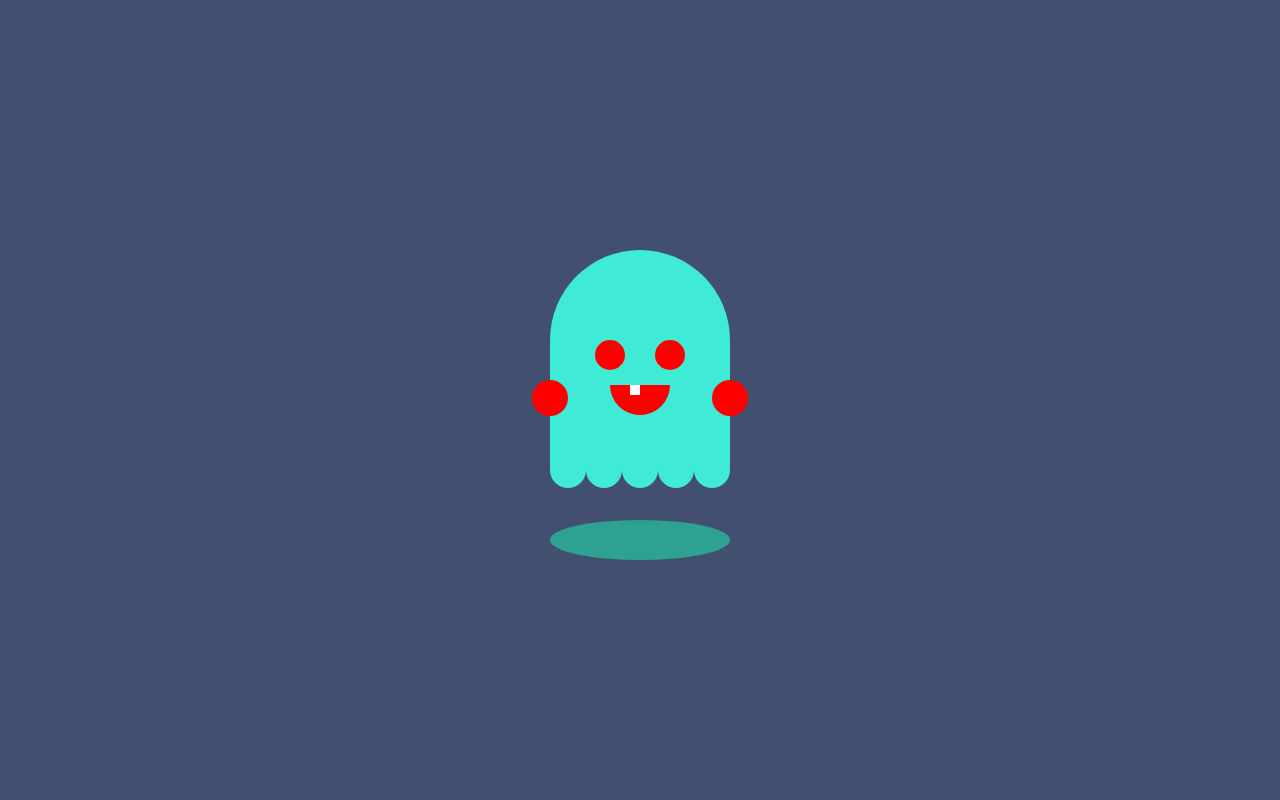
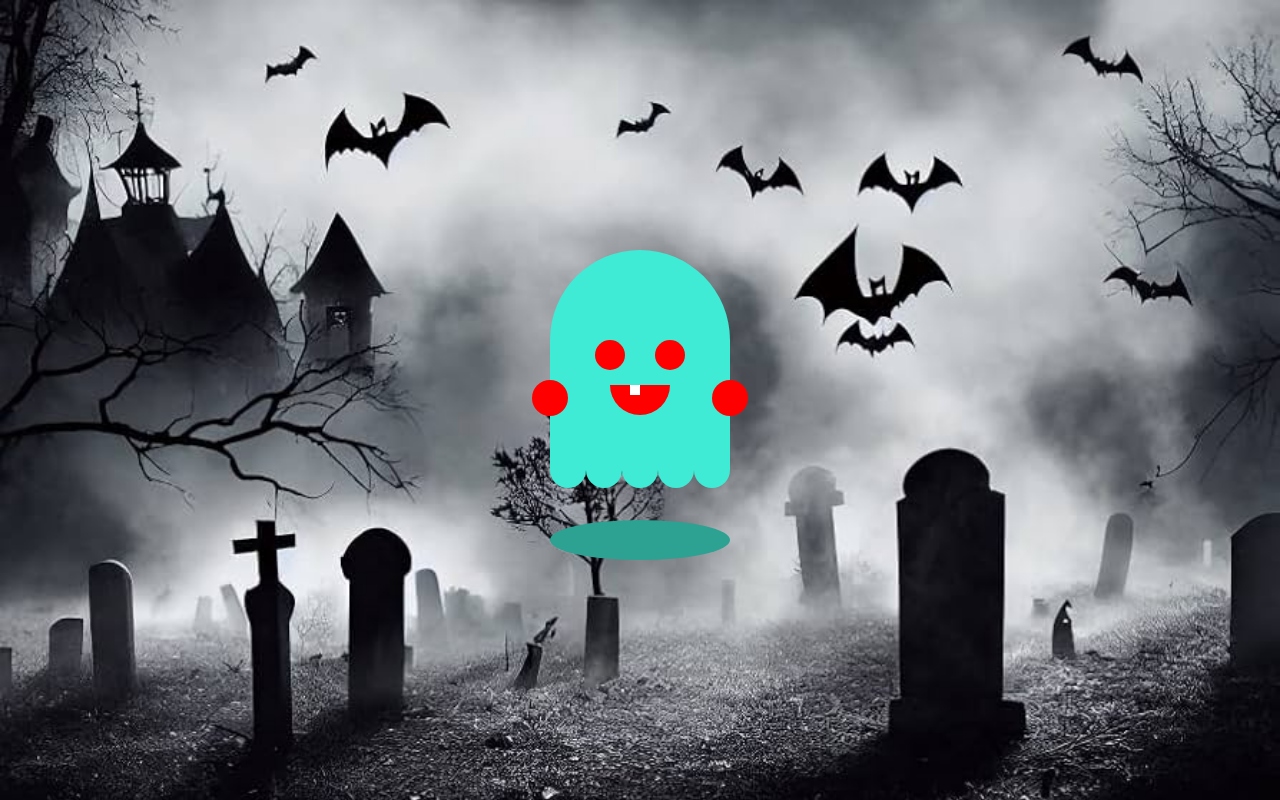
Before and after one commit to Jason20668/Spooky-Ghost, a plain HTML site: page index.html in a window 1280 px wide. Drawn offline with Linux system fonts and the light colour scheme.

Commit message:
Extra Spooky OOOOOOOOOOOOOOOOOOOOOOOOO

```diff
--- a/style.css
+++ b/style.css
@@ -6,7 +6,9 @@ body {
     justify-content: center;
     align-items: center;
     margin: 0;
-    background: #424f6f;
+    background: url(imgs/Halloween.jpg);
+    background-repeat: no-repeat;
+    background-size: cover;
 }
 
 #container {
@@ -14,7 +16,7 @@ body {
     height: 400px;
     padding: 0;
     box-sizing: border-box;
-    background: #424f6f;
+    background: transparent;
 }
 
 *:after,
```
Also changed, not shown: imgs/Halloween.jpg (added).
